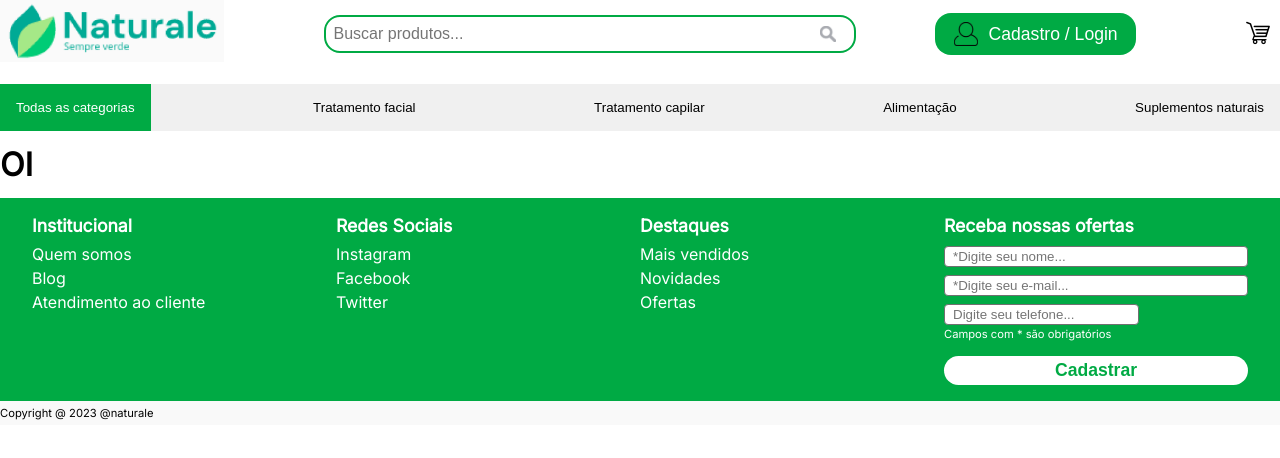
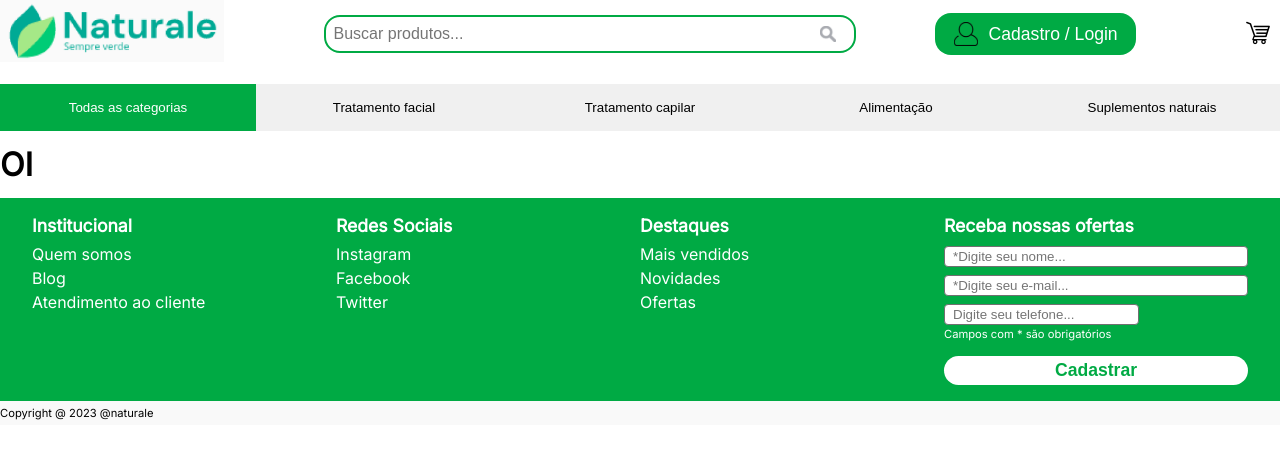
Before and after one commit to ToMattBan/naturale, a Nuxt app: page / in a window 1280 px wide. Shown: the top 458 px of the page. Built offline with nearby package versions, Linux system fonts and the light colour scheme.

Commit message:
Small fix on navbar itens size

```diff
--- a/components/Navbar.vue
+++ b/components/Navbar.vue
@@ -1,13 +1,8 @@
 <template>
   <nav class="container">
     <ul class="menu">
-      <li>
-        <button class="menu-btn active">
-          Todas as categorias
-        </button>
-      </li>
       <li v-for="(menuItem, index) in menuList">
-        <button class="menu-btn">
+        <button :class="`menu-btn ${index == 0 ? 'active' : ''}`">
           {{  menuItem.name }}
         </button>
       </li>
@@ -17,6 +12,10 @@
 
 <script setup lang="ts">
 const menuList = ref([
+  {
+    id: 0,
+    name: "Todas as categorias"
+  },
   {
     id: 1,
     name: 'Tratamento facial'
@@ -47,6 +46,10 @@ const menuList = ref([
   width: 100%;
 }
 
+.menu li {
+  flex: 1;
+}
+
 .menu-btn {
   background-color: transparent;
   border: 0;
```
